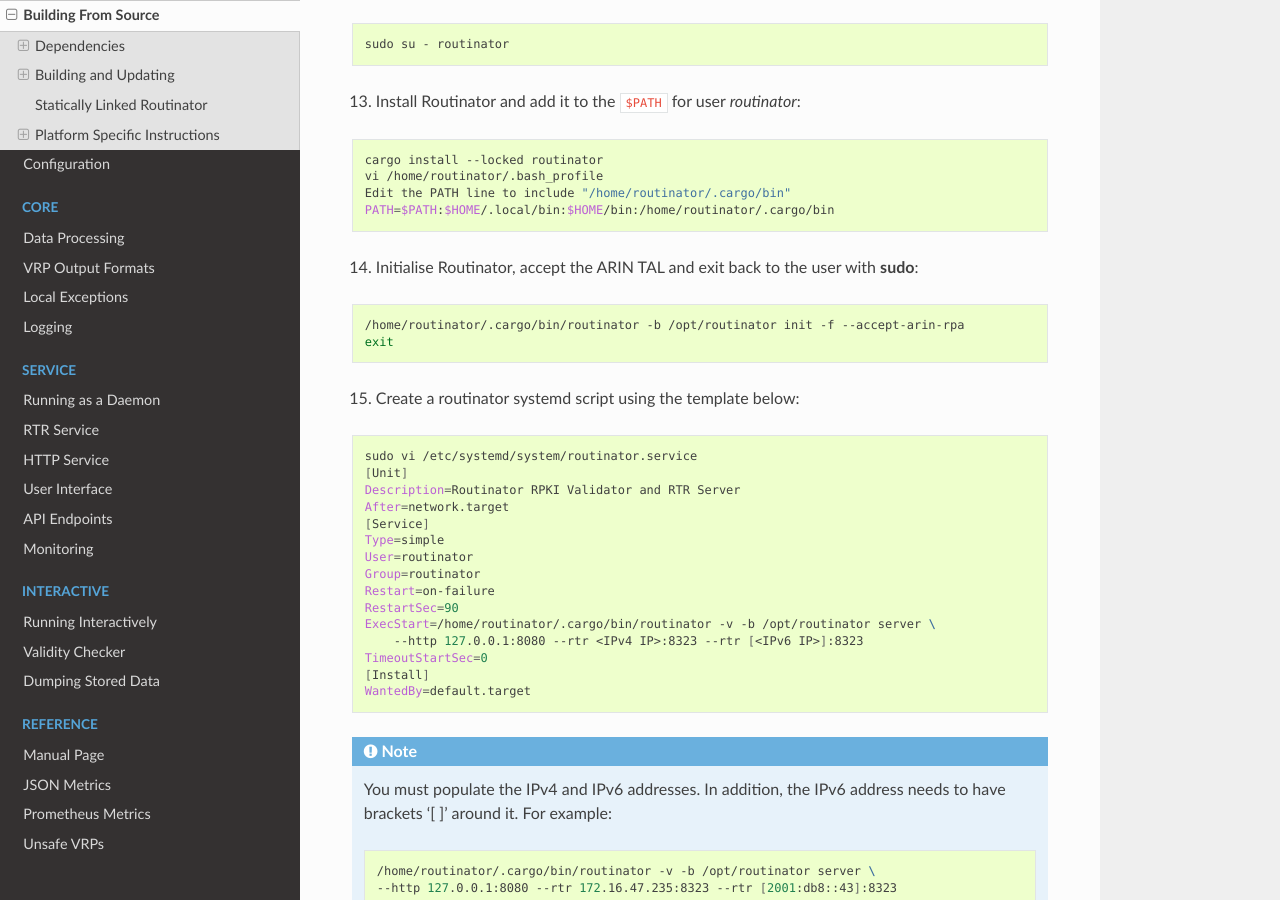
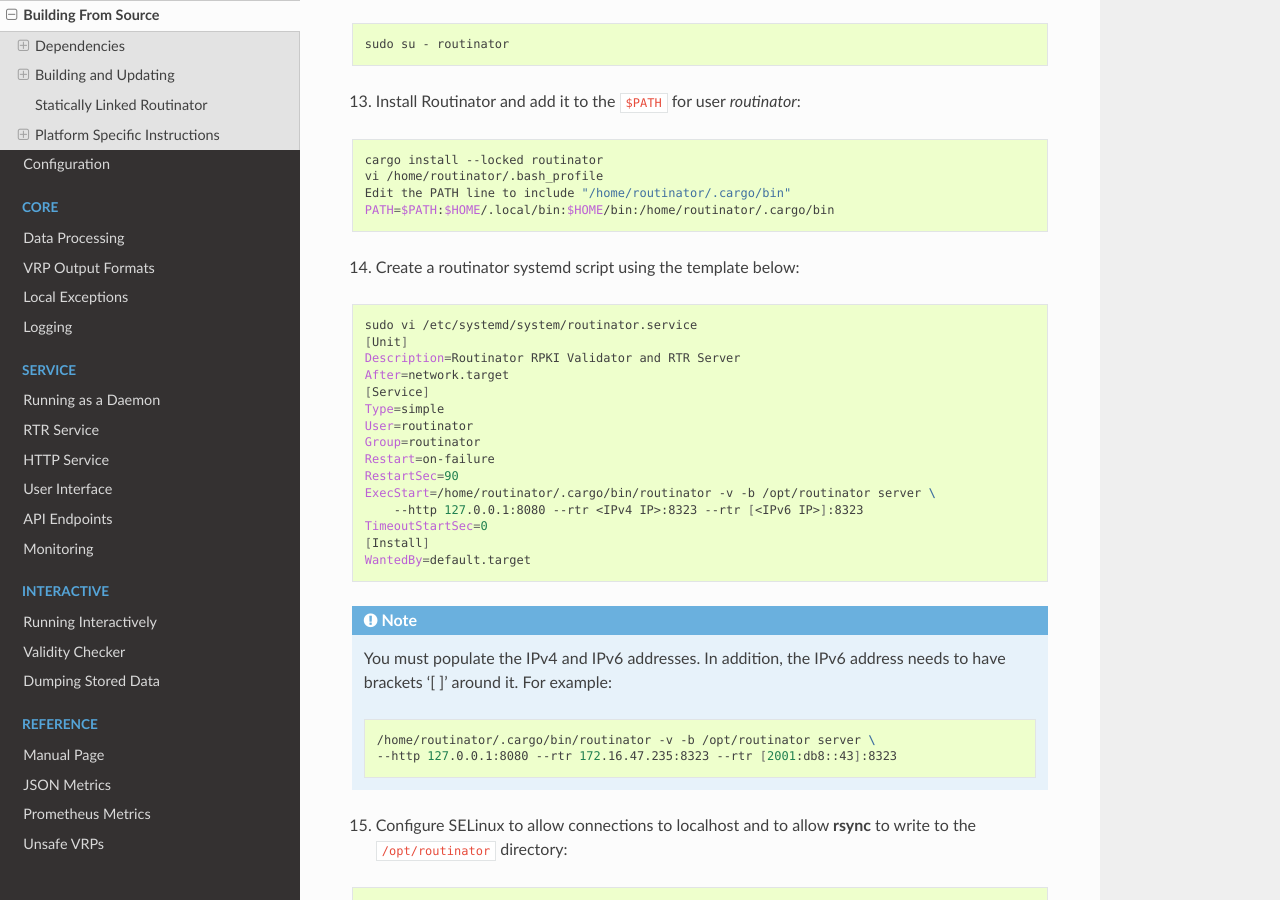
Before and after one commit to NLnetLabs/routinator, a Sphinx documentation site: the page built from doc/manual/source/building.rst, in a window 1280 px wide and 900 px high, scrolled down 6175 px. Built offline with Sphinx 7.4.7 and the Read the Docs theme 2.0.0, drawn with Linux system fonts in a browser that asks for light colours.

Commit message:
Remove `init` step

```diff
--- a/doc/manual/source/building.rst
+++ b/doc/manual/source/building.rst
@@ -345,15 +345,7 @@
   Edit the PATH line to include "/home/routinator/.cargo/bin"
   PATH=$PATH:$HOME/.local/bin:$HOME/bin:/home/routinator/.cargo/bin
 
-14.	Initialise Routinator, accept the ARIN TAL and exit back to the user with
-   	:command:`sudo`:
-
-.. code-block:: bash
-
-  /home/routinator/.cargo/bin/routinator -b /opt/routinator init -f --accept-arin-rpa
-  exit
-
-15.	Create a routinator systemd script using the template below:
+14.	Create a routinator systemd script using the template below:
 
 .. code-block:: bash
 
```
Also changed, not shown: other parts of doc/manual/source/building.rst (+4 -4 lines).
